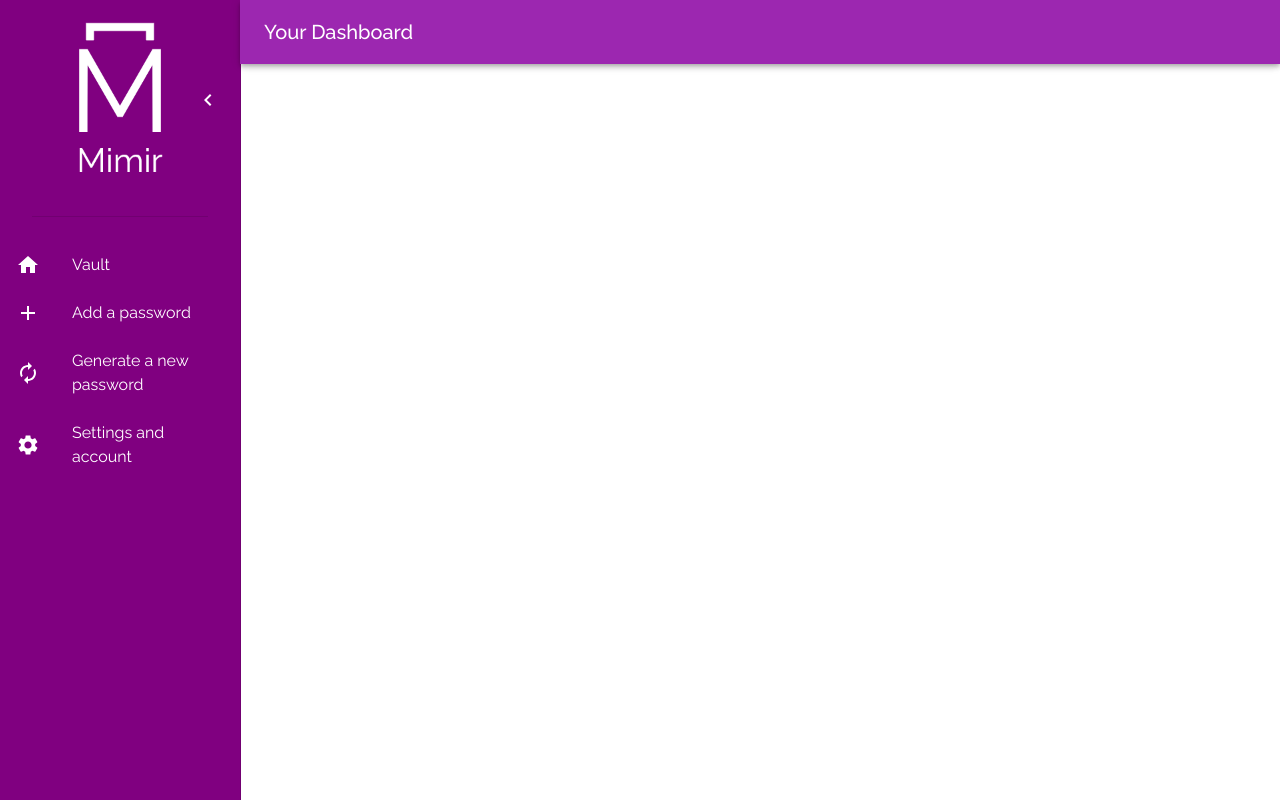
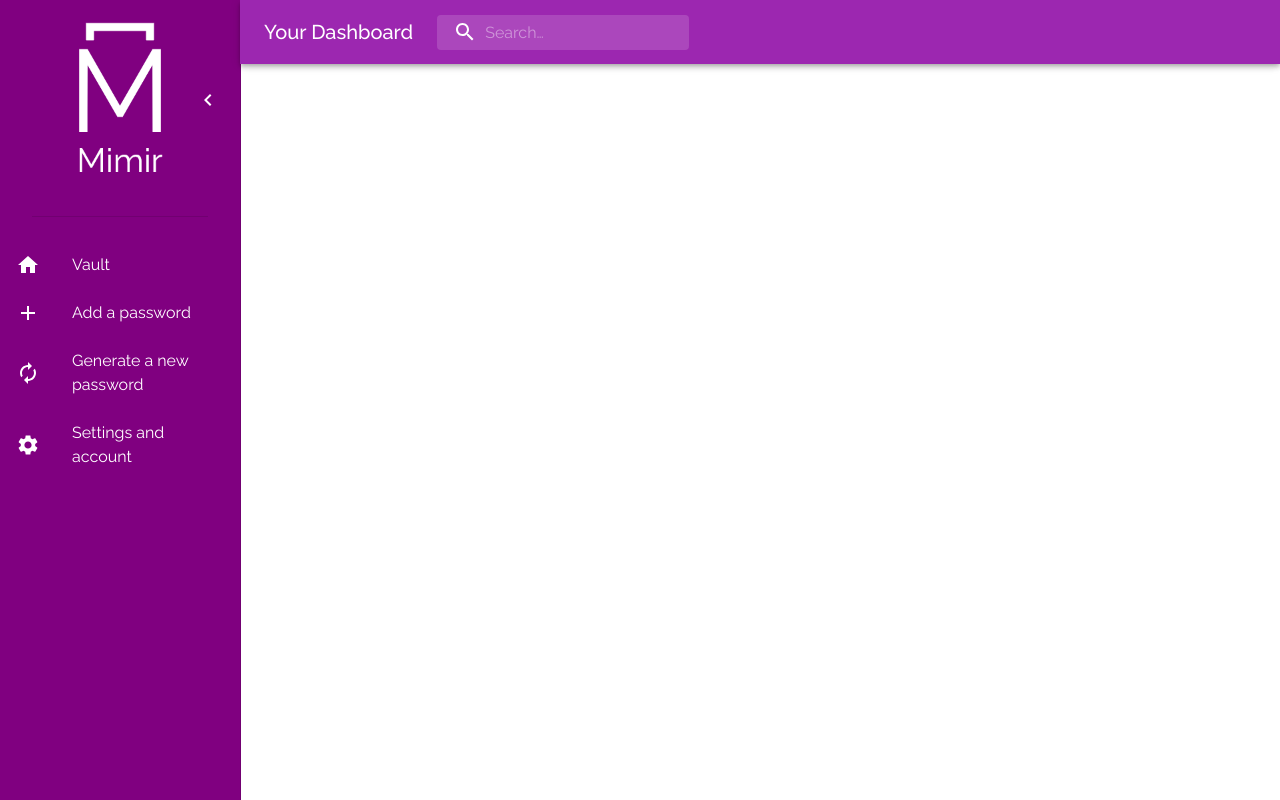
Before and after one commit to EWBennett/password-manager, a React (Create React App) app in the folder password-manager-client/: page /#/dashboard in a window 1280 px wide. Built offline with nearby package versions, Linux system fonts and the light colour scheme.

Commit message:
Added a searchbar and function for password generation

```diff
--- a/password-manager-client/src/components/passwordForm.js
+++ b/password-manager-client/src/components/passwordForm.js
@@ -12,7 +12,7 @@ const form = (props) => {
     <Paper elevation={3}>
       <div className="formWrap">
         <form className="formFields" onSubmit={handleSubmit}>
-          <Grid container direction="column" spacing={1}>
+          <Grid container direction="column" alignItems="center" spacing={1}>
             <Grid item>
               <TextField
                 required
--- a/password-manager-client/src/components/passwordGenerator.js
+++ b/password-manager-client/src/components/passwordGenerator.js
@@ -11,7 +11,7 @@ import {
   InputAdornment,
   Checkbox,
 } from "@material-ui/core";
-import { Visibility, VisibilityOff, FileCopy } from "@material-ui/icons";
+import { FileCopy } from "@material-ui/icons";
 import copy from "clipboard-copy";
 
 export default function Generator() {
@@ -25,15 +25,37 @@ export default function Generator() {
     symbols: true,
   });
   const [password, setPassword] = useState("");
-  const [length, setLength]=useState("");
-  const { lowercase, uppercase, numbers, symbols } = state;
+  const [length, setLength] = useState("");
+  const lower = "abcdefghijklmnopqrstuvwxyz";
+  const upper = "ABCDEFGHIJKLMNOPQRSTUVWXYZ";
+  const num = "1234567890";
+  const sym = "!@#$%^&*()_+~`|}{[]:;?><,./-=";
 
-  function generate() {}
+  function generate() {
+    var charset = "";
+    var result = "";
+    if (lowercase) {
+      charset += lower;
+    }
+    if (uppercase) {
+      charset += upper;
+    }
+    if (numbers) {
+      charset += num;
+    }
+    if (symbols) {
+      charset += sym;
+    }
+    for (var i = 0, n = charset.length; i < length; i++) {
+      result += charset.charAt(Math.floor(Math.random() * n));
+    }
+    return result;
+  }
 
   return (
     <Paper elevation={3}>
       <div className="formWrap">
-        <Grid container justify="center" spacing={1}>
+        <Grid container justify="center" alignItems="center" spacing={1}>
           <Grid item xs={12}>
             <TextField
               id="password"
--- a/password-manager-client/src/pages/dashboard.js
+++ b/password-manager-client/src/pages/dashboard.js
@@ -17,7 +17,9 @@ import {
   Box,
   Paper,
   makeStyles,
+  fade,
   useTheme,
+  InputBase,
 } from "@material-ui/core";
 import {
   Menu,
@@ -27,6 +29,7 @@ import {
   Add,
   Autorenew,
   Settings,
+  Search,
 } from "@material-ui/icons";
 import vault from "../components/vault";
 import passwordForm from "../components/passwordForm";
@@ -58,6 +61,43 @@ const useStyles = makeStyles((theme) => ({
   appBarSpacer: theme.mixins.toolbar,
   menuButton: {
     marginRight: 36,
+  },
+  search: {
+    position: "relative",
+    borderRadius: theme.shape.borderRadius,
+    backgroundColor: fade(theme.palette.common.white, 0.15),
+    "&:hover": {
+      backgroundColor: fade(theme.palette.common.white, 0.25),
+    },
+    marginRight: theme.spacing(2),
+    marginLeft: 0,
+    width: "100%",
+    [theme.breakpoints.up("sm")]: {
+      marginLeft: theme.spacing(3),
+      width: "auto",
+    },
+  },
+  searchIcon: {
+    padding: theme.spacing(0, 2),
+    height: "100%",
+    position: "absolute",
+    pointerEvents: "none",
+    display: "flex",
+    alignItems: "center",
+    justifyContent: "center",
+  },
+  inputRoot: {
+    color: 'inherit',
+  },
+  inputInput: {
+    padding: theme.spacing(1, 1, 1, 0),
+    // vertical padding + font size from searchIcon
+    paddingLeft: `calc(1em + ${theme.spacing(4)}px)`,
+    transition: theme.transitions.create('width'),
+    width: '100%',
+    [theme.breakpoints.up('md')]: {
+      width: '20ch',
+    },
   },
   hide: {
     display: "none",
@@ -149,6 +189,19 @@ export default function Dashboard() {
           <Typography component="h1" variant="h6" color="inherit" noWrap>
             Your Dashboard
           </Typography>
+          <div className={classes.search}>
+            <div className={classes.searchIcon}>
+              <Search />
+            </div>
+            <InputBase
+              placeholder="Search…"
+              classes={{
+                root: classes.inputRoot,
+                input: classes.inputInput,
+              }}
+              inputProps={{ "aria-label": "search" }}
+            />
+          </div>
         </Toolbar>
       </AppBar>
       {/* Left navigation drawer/sidebar */}
```
Also changed, not shown: 1 other file (tests, documents, lock files or other folders).
